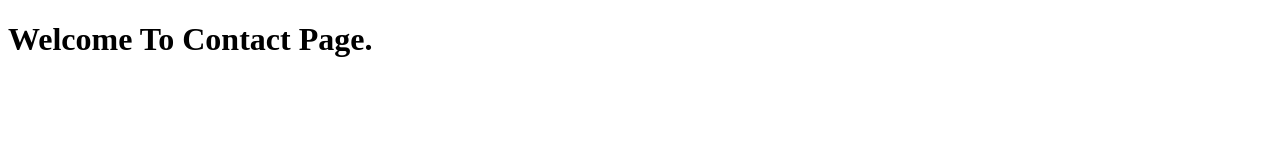
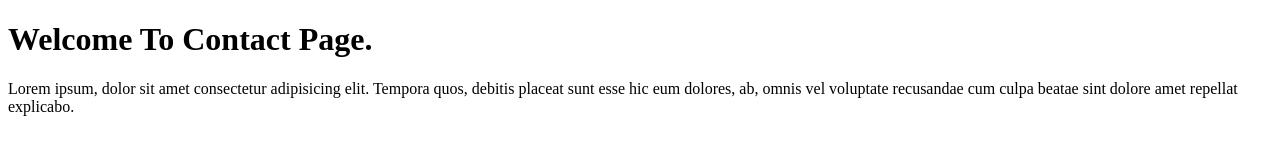
Before and after one commit to rezasafa56/ProjectMe14030909, a plain HTML site: page Contact.html in a window 1280 px wide. Drawn offline with Linux system fonts and the light colour scheme.

Commit message:
ADD p tag to contact.html...

```diff
--- a/Contact.html
+++ b/Contact.html
@@ -7,5 +7,7 @@
 </head>
 <body>
     <h1>Welcome To Contact Page.</h1>
+
+    <p>Lorem ipsum, dolor sit amet consectetur adipisicing elit. Tempora quos, debitis placeat sunt esse hic eum dolores, ab, omnis vel voluptate recusandae cum culpa beatae sint dolore amet repellat explicabo.</p>
 </body>
 </html>
```
